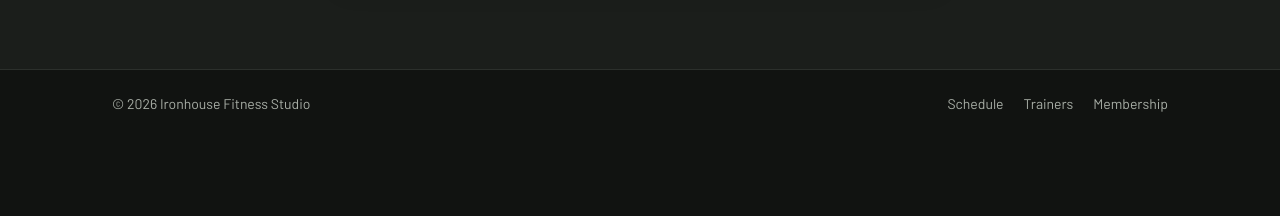
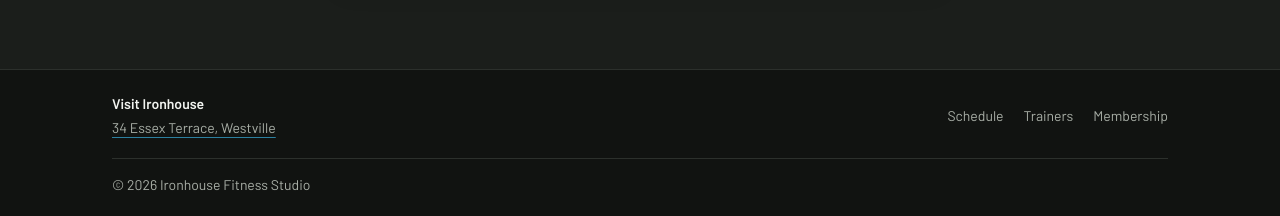
Before and after one commit to deeno2303-maker/iron-fitness, a React (Vite) app in the folder client/: page / in a window 1280 px wide. Shown: the part 5018-5234 px from the top of the page. Before the commit the page ends 5156 px from the top, so only its background shows below. Built offline with nearby package versions, Linux system fonts and the light colour scheme; no server answers.

Commit message:
updating the footer

```diff
--- a/client/src/components/Footer.jsx
+++ b/client/src/components/Footer.jsx
@@ -1,8 +1,20 @@
 export default function Footer() {
   return (
     <footer className="border-t border-iron">
-      <div className="mx-auto flex max-w-[1120px] flex-col gap-3 px-4 py-6 text-sm text-muted sm:flex-row sm:items-center sm:justify-between sm:px-8">
-        <p className="m-0">© {new Date().getFullYear()} Ironhouse Fitness Studio</p>
+      <div className="mx-auto flex max-w-[1120px] flex-col gap-5 px-4 py-6 text-sm text-muted sm:px-8">
+        <div className="flex flex-col gap-4 sm:flex-row sm:items-center sm:justify-between">
+          <div>
+            <p className="mb-1 font-bold text-chalk">Visit Ironhouse</p>
+            <a
+              href="https://www.google.com/maps/search/?api=1&query=34+Essex+Terrace%2C+Westville"
+              target="_blank"
+              rel="noopener noreferrer"
+              className="text-muted underline decoration-blaze/60 underline-offset-4 hover:text-chalk"
+            >
+              34 Essex Terrace, Westville
+              <span className="sr-only"> (opens in Google Maps)</span>
+            </a>
+          </div>
           <nav aria-label="Footer navigation">
             <ul className="m-0 flex list-none gap-5 p-0">
               {[
@@ -17,6 +29,10 @@ export default function Footer() {
             </ul>
           </nav>
         </div>
+        <p className="m-0 border-t border-iron pt-4">
+          © {new Date().getFullYear()} Ironhouse Fitness Studio
+        </p>
+      </div>
     </footer>
   );
 }
```
Lines whose indentation alone changed are shown as unchanged.
